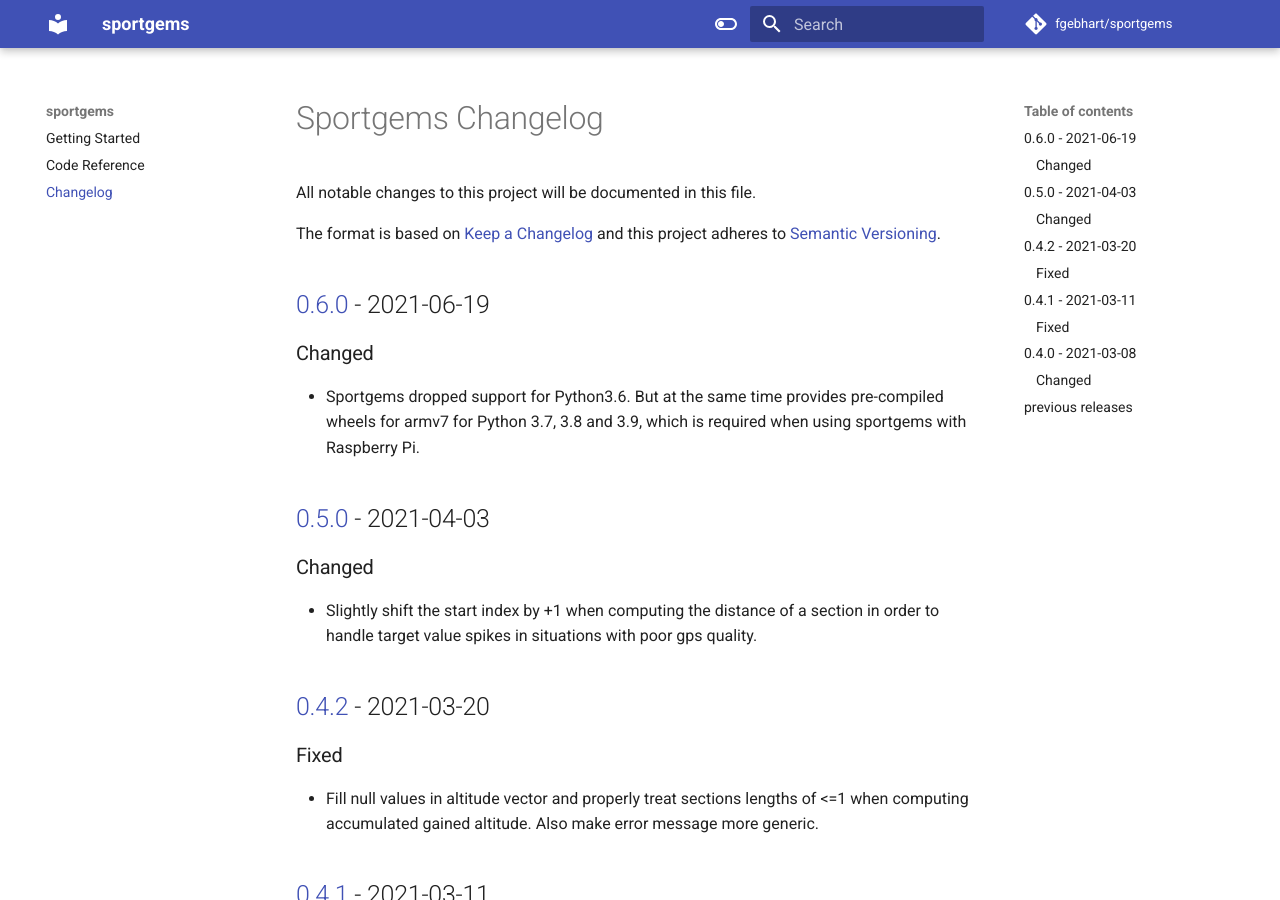
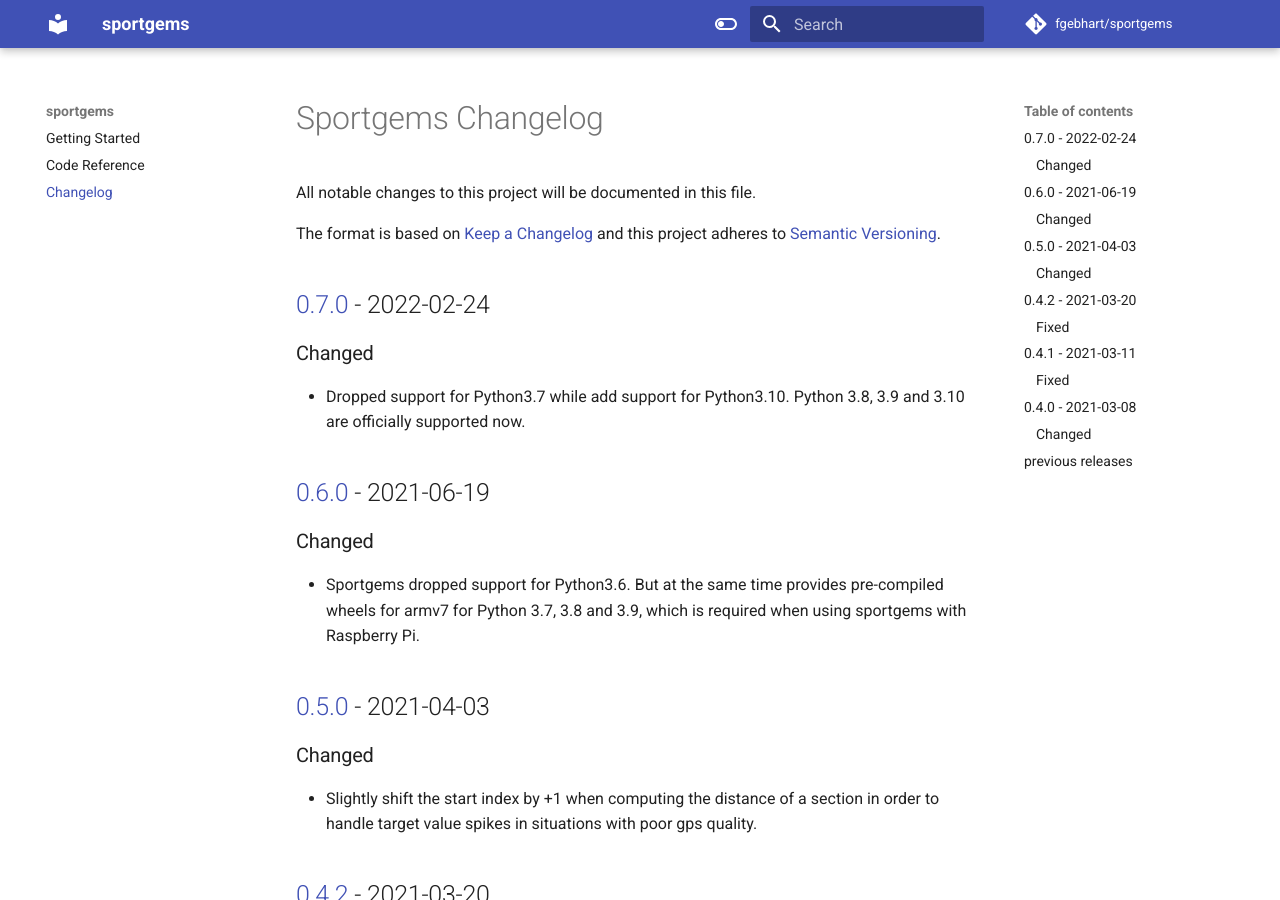
Before and after one commit to fgebhart/sportgems, an MkDocs documentation site: the page built from docs/changelog.md, in a window 1280 px wide and 900 px high. Built offline with MkDocs 1.6.1 and Material for MkDocs 9.7.7, drawn with Linux system fonts in a browser that asks for light colours; comment, search, counter and statistics services are not loaded.

Commit message:
adjust release process, changelog and local docker build

```diff
--- a/Cargo.toml
+++ b/Cargo.toml
@@ -1,6 +1,6 @@
 [package]
 name = "sportgems"
-version = "0.6.0"
+version = "0.7.0"
 edition = "2018"
 authors = ["Fabian Gebhart"]
 description = "Find valuable gems 💎 in your tracked sport 🚴 activity!"
@@ -11,7 +11,7 @@
 keywords = ["sports", "activity", "parser", "rust", "sports-data"]
 
 [package.metadata.maturin]
-requires-python = ">=3.7"
+requires-python = ">=3.8"
 classifier = [
     "License :: OSI Approved :: MIT License",
     "Operating System :: MacOS",
--- a/docs/changelog.md
+++ b/docs/changelog.md
@@ -3,6 +3,12 @@
 
 The format is based on [Keep a Changelog](http://keepachangelog.com/en/1.0.0/)
 and this project adheres to [Semantic Versioning](http://semver.org/spec/v2.0.0.html).
+
+
+## [0.7.0](https://github.com/fgebhart/sportgems/releases/tag/v0.7.0) - 2022-02-24
+### Changed
+* Dropped support for Python3.7 while add support for Python3.10. Python 3.8, 3.9
+  and 3.10 are officially supported now.
 
 ## [0.6.0](https://github.com/fgebhart/sportgems/releases/tag/v0.6.0) - 2021-06-19
 ### Changed
```
Also changed, not shown: 2 other files.
